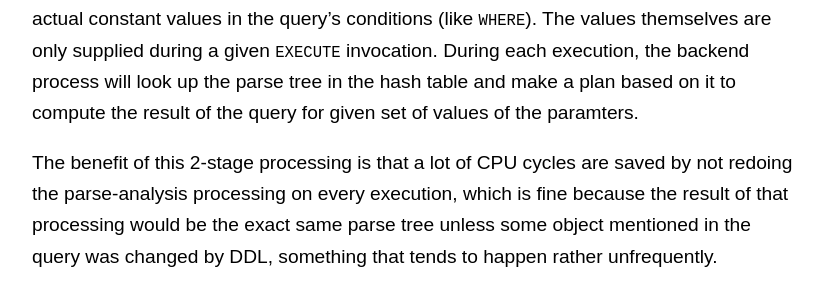
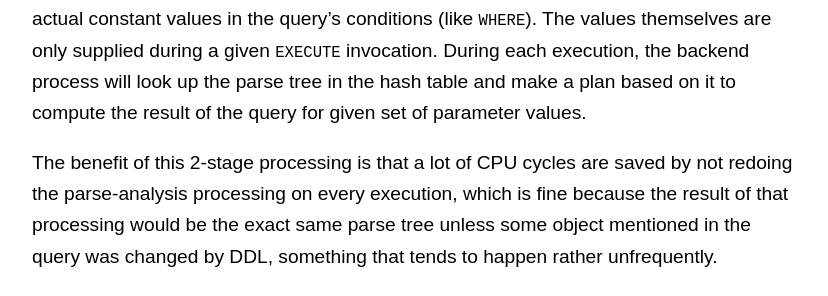
Before and after one commit to amitlan/website, a Jekyll site: the page built from _posts/2022-04-12-param-query-partition-woes.md, in a window 1280 px wide and 900 px high, scrolled down 320 px. Shown: the part 220-516 px from the top of the window, without its empty margins (224-1052 px from the left). Built offline with Jekyll 4.4.1, drawn with Linux system fonts in a browser that asks for light colours.

Commit message:
remove words

```diff
--- a/_posts/2022-04-12-param-query-partition-woes.md
+++ b/_posts/2022-04-12-param-query-partition-woes.md
@@ -21,7 +21,7 @@ The query specified in `PREPARE` can put numbered parameters ($1, $2, ...) in pl
 the actual constant values in the query's conditions (like `WHERE`).  The values themselves
 are only supplied during a given `EXECUTE` invocation.  During each execution, the backend
 process will look up the parse tree in the hash table and make a plan based on it to compute
-the result of the query for given set of values of the paramters.
+the result of the query for given set of parameter values.
 
 The benefit of this 2-stage processing is that a lot of CPU cycles are saved by not
 redoing the parse-analysis processing on every execution, which is fine because the result
```
